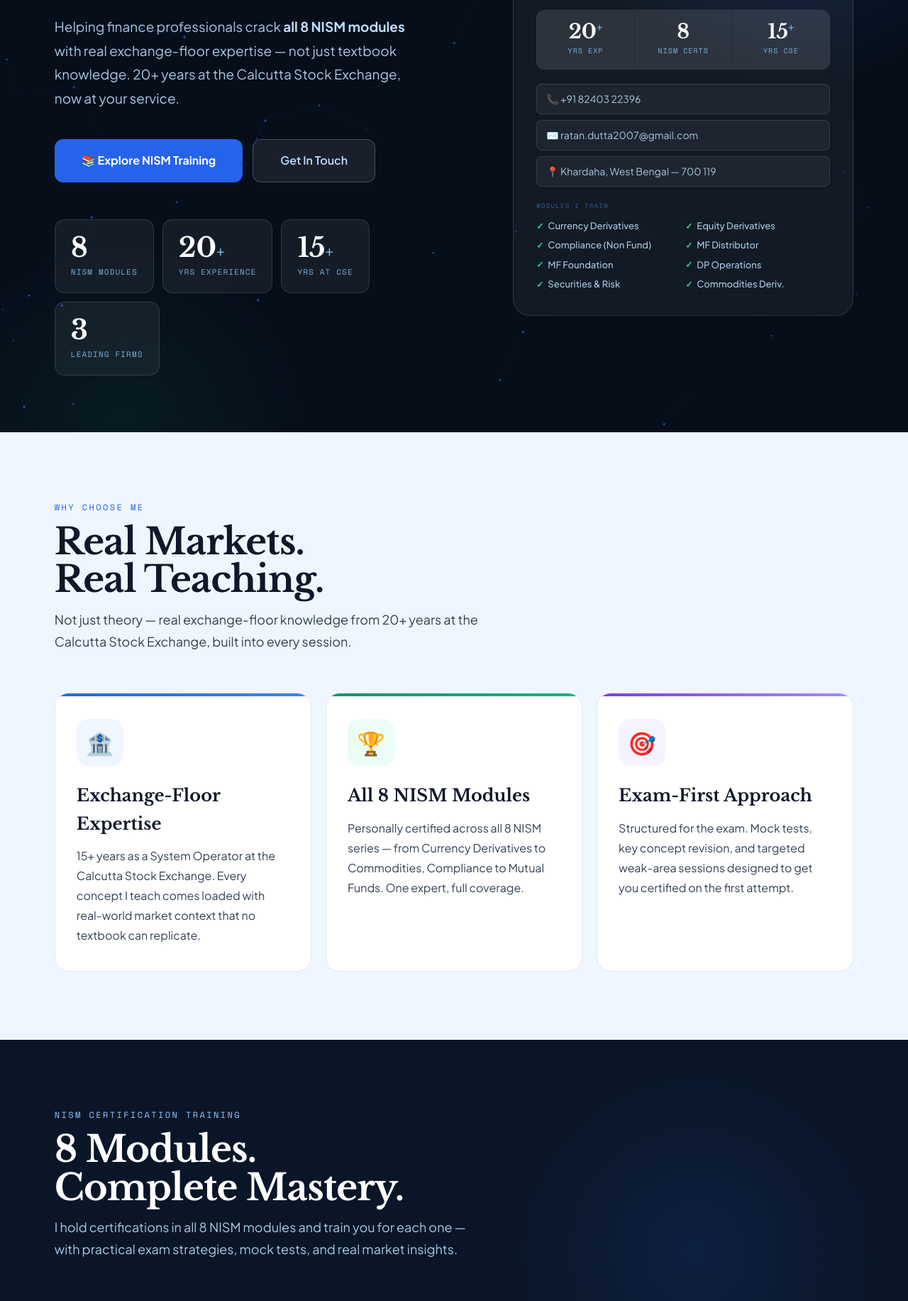
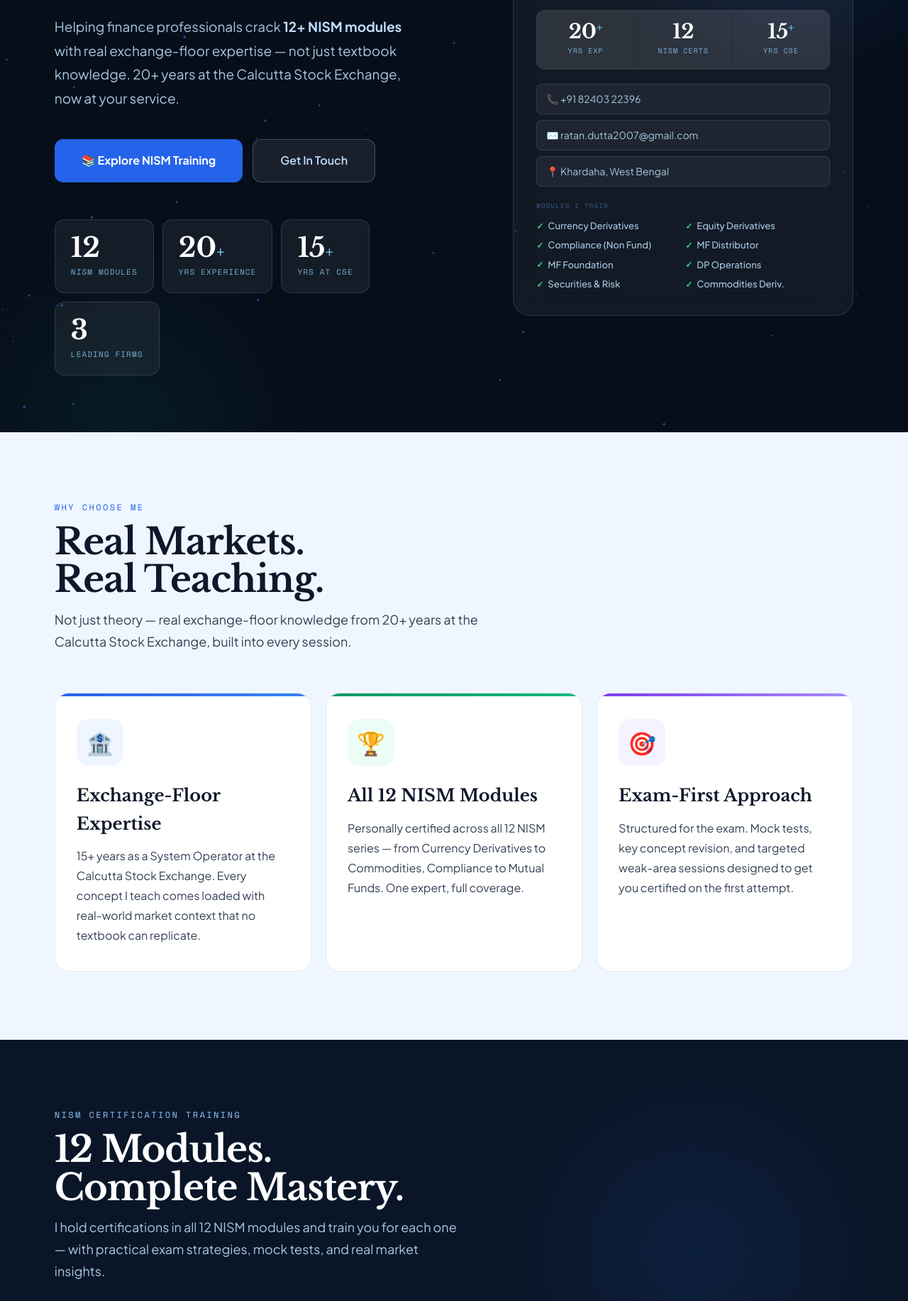
Before and after one commit to thakurpriyesh/ratan-dutta-portfolio, a plain HTML site: page index.html in a window 1280 px wide. Shown: the part 475-2308 px from the top of the page at 71% size. Drawn offline with nearby package versions, Linux system fonts and the light colour scheme.

Commit message:
Updated NISM certifications and addresses.

```diff
--- a/index.html
+++ b/index.html
@@ -494,14 +494,14 @@ footer{background:var(--c0);padding:32px clamp(24px,6%,100px);display:flex;align
       <h1 class="hero-name">Ratan<br/><span class="hero-name-last">Dutta</span></h1>
       <p class="hero-tagline">NISM Trainer · 20+ Years Capital Markets · CSE System Operator</p>
       <p class="hero-desc">
-        Helping finance professionals crack <strong>all 8 NISM modules</strong> with real exchange-floor expertise — not just textbook knowledge. 20+ years at the Calcutta Stock Exchange, now at your service.
+        Helping finance professionals crack <strong>12+ NISM modules</strong> with real exchange-floor expertise — not just textbook knowledge. 20+ years at the Calcutta Stock Exchange, now at your service.
       </p>
       <div class="hero-btns">
         <a href="#nism" class="hbtn1">📚 Explore NISM Training</a>
         <a href="#contact" class="hbtn2">Get In Touch</a>
       </div>
       <div class="hero-kpi">
-        <div class="kpi"><div class="kpi-n">8</div><div class="kpi-l">NISM Modules</div></div>
+        <div class="kpi"><div class="kpi-n">12</div><div class="kpi-l">NISM Modules</div></div>
         <div class="kpi"><div class="kpi-n">20<small>+</small></div><div class="kpi-l">Yrs Experience</div></div>
         <div class="kpi"><div class="kpi-n">15<small>+</small></div><div class="kpi-l">Yrs at CSE</div></div>
         <div class="kpi"><div class="kpi-n">3</div><div class="kpi-l">Leading Firms</div></div>
@@ -517,7 +517,7 @@ footer{background:var(--c0);padding:32px clamp(24px,6%,100px);display:flex;align
         </div>
       </div>
       <div class="hc-chips">
-        <span class="hc-chip">NISM All 8 Modules</span>
+        <span class="hc-chip">NISM 12 Modules</span>
         <span class="hc-chip">CSE System Operator</span>
         <span class="hc-chip">Derivatives Expert</span>
         <span class="hc-chip">Mutual Funds</span>
@@ -525,13 +525,13 @@ footer{background:var(--c0);padding:32px clamp(24px,6%,100px);display:flex;align
       </div>
       <div class="hc-stat-row">
         <div class="hc-stat"><div class="hc-stat-n">20<sup>+</sup></div><div class="hc-stat-l">Yrs Exp</div></div>
-        <div class="hc-stat"><div class="hc-stat-n">8</div><div class="hc-stat-l">NISM Certs</div></div>
+        <div class="hc-stat"><div class="hc-stat-n">12</div><div class="hc-stat-l">NISM Certs</div></div>
         <div class="hc-stat"><div class="hc-stat-n">15<sup>+</sup></div><div class="hc-stat-l">Yrs CSE</div></div>
       </div>
       <div class="hc-contact">
         <a href="tel:8240322396">📞 +91 82403 22396</a>
         <a href="mailto:ratan.dutta2007@gmail.com">✉️ ratan.dutta2007@gmail.com</a>
-        <a href="#">📍 Khardaha, West Bengal — 700 119</a>
+        <a href="#">📍 Khardaha, West Bengal</a>
       </div>
       <div style="font-family:'Space Mono',monospace;font-size:9px;letter-spacing:.14em;text-transform:uppercase;color:#3B5A8A;margin-bottom:10px;">Modules I Train</div>
       <div class="hc-cert-list">
@@ -564,8 +564,8 @@ footer{background:var(--c0);padding:32px clamp(24px,6%,100px);display:flex;align
       <div class="why-card">
         <div class="wc-top-stripe" style="background:linear-gradient(90deg,#059669,#10B981);"></div>
         <div class="wc-icon" style="background:#ECFDF5;">🏆</div>
-        <h3>All 8 NISM Modules</h3>
-        <p>Personally certified across all 8 NISM series — from Currency Derivatives to Commodities, Compliance to Mutual Funds. One expert, full coverage.</p>
+        <h3>All 12 NISM Modules</h3>
+        <p>Personally certified across all 12 NISM series — from Currency Derivatives to Commodities, Compliance to Mutual Funds. One expert, full coverage.</p>
       </div>
       <div class="why-card">
         <div class="wc-top-stripe" style="background:linear-gradient(90deg,#7C3AED,#A78BFA);"></div>
@@ -581,8 +581,8 @@ footer{background:var(--c0);padding:32px clamp(24px,6%,100px);display:flex;align
 <section class="nism-S" id="nism">
   <div class="nism-S-inner">
     <div class="eyebrow" style="color:#93C5FD;">NISM Certification Training</div>
-    <div class="sh sh-white">8 Modules.<br/>Complete Mastery.</div>
-    <p style="font-size:18px;color:#A8C8E0;line-height:1.72;max-width:580px;margin-top:14px;">I hold certifications in all 8 NISM modules and train you for each one — with practical exam strategies, mock tests, and real market insights.</p>
+    <div class="sh sh-white">12 Modules.<br/>Complete Mastery.</div>
+    <p style="font-size:18px;color:#A8C8E0;line-height:1.72;max-width:580px;margin-top:14px;">I hold certifications in all 12 NISM modules and train you for each one — with practical exam strategies, mock tests, and real market insights.</p>
 
     <div class="nism-layout">
       <div class="module-cards">
@@ -678,7 +678,7 @@ footer{background:var(--c0);padding:32px clamp(24px,6%,100px);display:flex;align
     <p style="font-size:18px;color:var(--ink2);line-height:1.72;max-width:600px;margin-top:14px;">A proven 5-step system built from real exam experience and market practice.</p>
     <div class="steps">
       <div class="steps-connector"></div>
-      <div class="step"><div class="step-bubble">📋</div><div class="step-n">Step 01</div><div class="step-t">Choose Module</div><div class="step-d">Pick from 8 NISM series based on your career path</div></div>
+      <div class="step"><div class="step-bubble">📋</div><div class="step-n">Step 01</div><div class="step-t">Choose Module</div><div class="step-d">Pick from 12 NISM series based on your career path</div></div>
       <div class="step"><div class="step-bubble">📚</div><div class="step-n">Step 02</div><div class="step-t">Concept Sessions</div><div class="step-d">Deep dives with real market examples from the exchange floor</div></div>
       <div class="step"><div class="step-bubble">📝</div><div class="step-n">Step 03</div><div class="step-t">Mock Tests</div><div class="step-d">Exam-pattern questions with timed practice rounds</div></div>
       <div class="step"><div class="step-bubble">🔍</div><div class="step-n">Step 04</div><div class="step-t">Targeted Revision</div><div class="step-d">Weak-area focus sessions before exam day</div></div>
@@ -694,7 +694,7 @@ footer{background:var(--c0);padding:32px clamp(24px,6%,100px);display:flex;align
     <div class="sh sh-white" style="margin-bottom:40px;">A Career in Numbers</div>
     <div class="stats-grid">
       <div class="stat-b"><div class="stat-ic">📅</div><div class="stat-n">20<sup>+</sup></div><div class="stat-l">Years in Capital Markets & IT</div></div>
-      <div class="stat-b"><div class="stat-ic">🏅</div><div class="stat-n">8</div><div class="stat-l">NISM Modules Certified</div></div>
+      <div class="stat-b"><div class="stat-ic">🏅</div><div class="stat-n">12</div><div class="stat-l">NISM Modules Certified</div></div>
       <div class="stat-b"><div class="stat-ic">🏦</div><div class="stat-n">15<sup>+</sup></div><div class="stat-l">Years at Calcutta Stock Exchange</div></div>
       <div class="stat-b"><div class="stat-ic">🤝</div><div class="stat-n">3</div><div class="stat-l">Leading Financial Firms</div></div>
     </div>
@@ -969,7 +969,7 @@ footer{background:var(--c0);padding:32px clamp(24px,6%,100px);display:flex;align
     <div class="contact-grid">
       <div class="ct"><div class="ct-ico">📞</div><div class="ct-l">Mobile</div><div class="ct-v"><a href="tel:8240322396">+91 82403 22396</a></div></div>
       <div class="ct"><div class="ct-ico">✉️</div><div class="ct-l">Email</div><div class="ct-v"><a href="mailto:ratan.dutta2007@gmail.com">ratan.dutta2007@gmail.com</a></div></div>
-      <div class="ct"><div class="ct-ico">📍</div><div class="ct-l">Address</div><div class="ct-v sm">P.O. &amp; Vill — Patulia Shantipally<br/>Khardaha, North 24-Parganas<br/>West Bengal — 700 119</div></div>
+      <div class="ct"><div class="ct-ico">📍</div><div class="ct-l">Address</div><div class="ct-v sm">Khardaha, North 24-Parganas<br/>West Bengal</div></div>
       <div class="ct"><div class="ct-ico">🗓️</div><div class="ct-l">Date of Birth</div><div class="ct-v sm">01 January 1971</div><div class="ct-l" style="margin-top:14px;">🌐 Languages</div><div class="ct-v sm">English · Bengali · Hindi</div></div>
     </div>
   </div>
```
